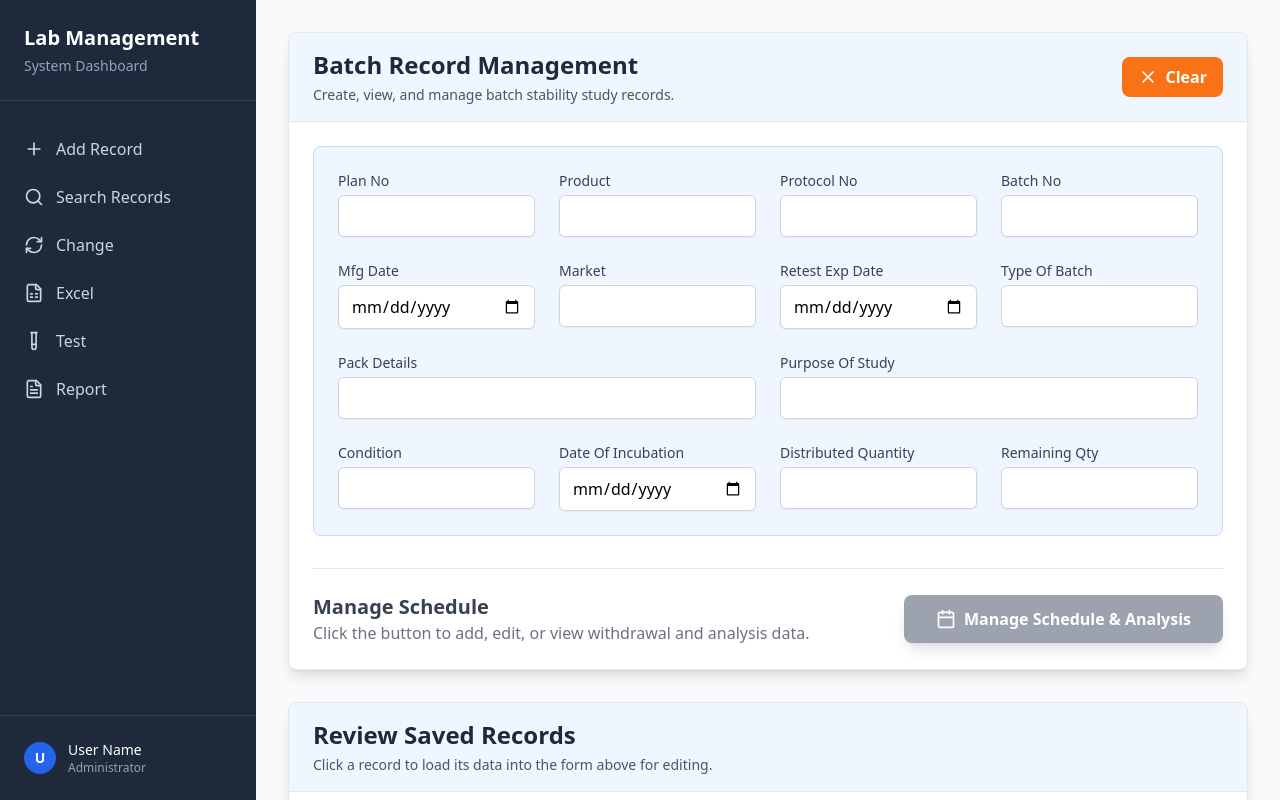
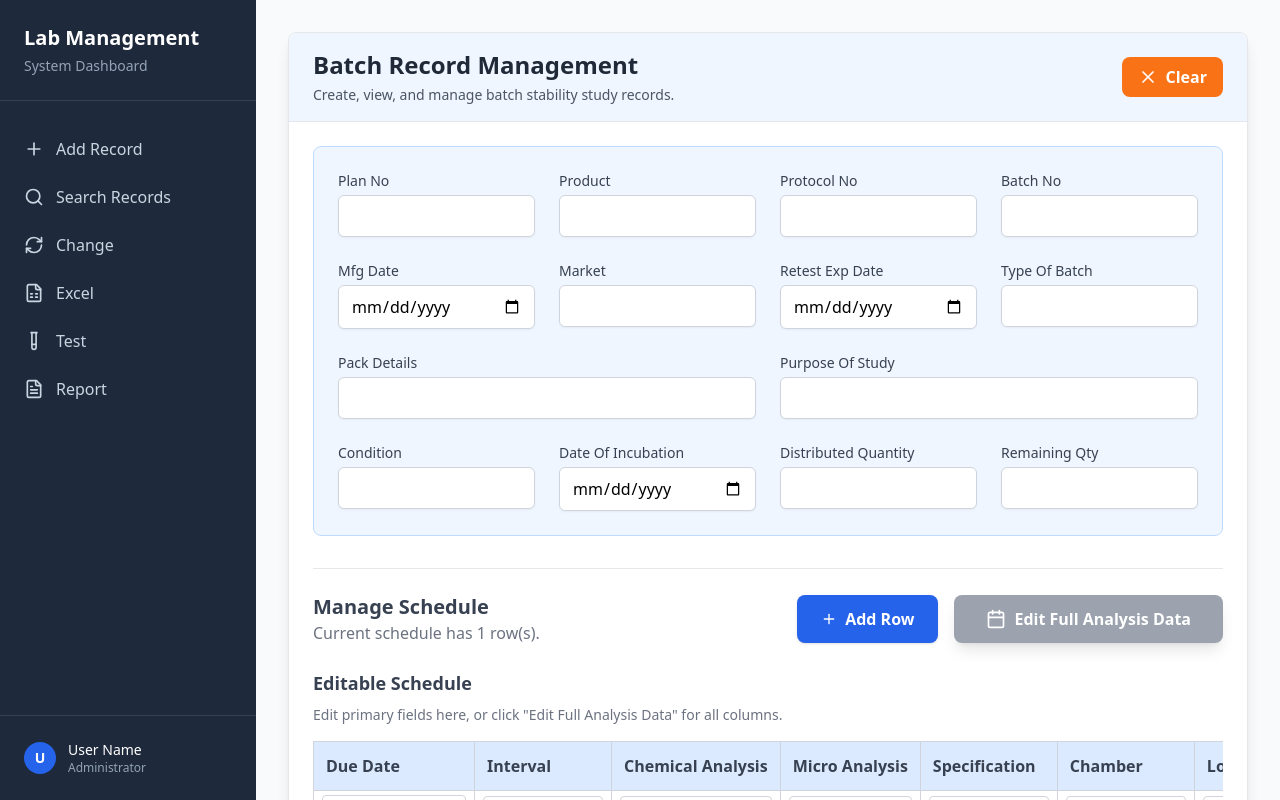
Before and after one commit to Pg-Mighty/Pharma-UI, a React (Vite) app: page / in a window 1280 px wide. Built offline with nearby package versions, Linux system fonts and the light colour scheme.

Commit message:
Changes made

```diff
--- a/src/components/DataForm.tsx
+++ b/src/components/DataForm.tsx
@@ -1,9 +1,10 @@
 import React, { useState } from 'react';
-import { Save, Calendar, Trash2, X, Plus } from 'lucide-react';
+import { Save, Calendar, Edit3, Trash2, X, Plus } from 'lucide-react';
 
 // --- INTERFACES ---
 // This new interface combines withdrawal and analysis data for a 1:1 relationship
 interface ScheduleAndAnalysisEntry {
+    // Fields from former WithdrawalEntry
     dueDate: string;
     interval: string;
     chemicalAnalysis: string;
@@ -45,12 +46,11 @@ interface ScheduleDataPopupProps {
     onSave: () => void;
     schedule: ScheduleAndAnalysisEntry[];
     onUpdate: (index: number, field: keyof ScheduleAndAnalysisEntry, value: string) => void;
-    onAddRow: () => void;
     onRemoveRow: (index: number) => void;
     batchRecords: BatchRecord[];
 }
 
-const ScheduleDataPopup: React.FC<ScheduleDataPopupProps> = ({ isOpen, onClose, onSave, schedule, onUpdate, onAddRow, onRemoveRow, batchRecords }) => {
+const ScheduleDataPopup: React.FC<ScheduleDataPopupProps> = ({ isOpen, onClose, onSave, schedule, onUpdate, onRemoveRow, batchRecords }) => {
     if (!isOpen) return null;
 
     const uniqueChambers = React.useMemo(() => {
@@ -122,9 +122,6 @@ const ScheduleDataPopup: React.FC<ScheduleDataPopupProps> = ({ isOpen, onClose,
                             </tbody>
                         </table>
                     </div>
-                    <button onClick={onAddRow} className="mt-4 bg-blue-600 hover:bg-blue-700 text-white px-6 py-2 rounded-lg font-semibold transition-all duration-200 flex items-center gap-2 shadow hover:shadow-md">
-                        <Plus className="w-4 h-4" /> Add Row
-                    </button>
                 </div>
                 <div className="flex justify-end items-center mt-4 bg-green-200 p-4 rounded-b-lg">
                     <button onClick={onSave} className="bg-green-600 hover:bg-green-700 text-white px-8 py-2 rounded-md font-semibold flex items-center gap-2 transition-transform transform hover:scale-105">
@@ -173,6 +170,11 @@ const DataForm: React.FC = () => {
     };
 
     const removeScheduleRow = (index: number) => {
+        // Prevent removing the last row
+        if (currentRecord.schedule.length <= 1) {
+            alert("You must have at least one schedule row."); // Using alert as a placeholder
+            return;
+        }
         setCurrentRecord(prev => ({ ...prev, schedule: prev.schedule.filter((_, i) => i !== index) }));
     };
 
@@ -186,7 +188,8 @@ const DataForm: React.FC = () => {
             setCurrentRecord(initialRecordState); // Reset form for next entry
         }
         setPopupOpen(false);
-        alert('Batch record saved successfully!');
+        // Replaced alert with console.log for a cleaner experience
+        console.log('Batch record saved successfully!');
     };
 
     const viewRecord = (record: BatchRecord) => {
@@ -197,15 +200,30 @@ const DataForm: React.FC = () => {
         setCurrentRecord(initialRecordState);
     }
 
+    // Helper const for keys to show in the main form's editable table
+    const mainFormScheduleKeys: (keyof ScheduleAndAnalysisEntry)[] = [
+        'dueDate', 'interval', 'chemicalAnalysis', 'microAnalysis', 'specification', 'chamber', 'location'
+    ];
+
     return (
         <div className="p-4 md:p-8 bg-gray-50 min-h-screen font-sans">
+            {/* The datalist for chambers needs to be available for the main form too */}
+            <datalist id="chamber-options-main">
+                {React.useMemo(() => {
+                    const allChambers = batchRecords
+                        .flatMap(record => record.schedule || [])
+                        .map(analysis => analysis.chamber)
+                        .filter(Boolean);
+                    return [...new Set(allChambers)];
+                }, [batchRecords]).map(chamber => <option key={chamber} value={chamber} />)}
+            </datalist>
+
             <ScheduleDataPopup
                 isOpen={isPopupOpen}
                 onClose={() => setPopupOpen(false)}
                 onSave={finalizeRecord}
                 schedule={currentRecord.schedule}
                 onUpdate={updateScheduleRow}
-                onAddRow={addScheduleRow}
                 onRemoveRow={removeScheduleRow}
                 batchRecords={batchRecords}
             />
@@ -247,56 +265,76 @@ const DataForm: React.FC = () => {
                             <div className="flex justify-between items-center">
                                 <div>
                                     <h2 className="text-xl font-semibold text-gray-700">Manage Schedule</h2>
-                                    <p className="text-gray-500">Click the button to add, edit, or view withdrawal and analysis data.</p>
+                                    <p className="text-gray-500">
+                                        Current schedule has {currentRecord.schedule.length} row(s).
+                                    </p>
                                 </div>
+                                <div className="flex gap-4">
+                                    <button onClick={addScheduleRow} className="bg-blue-600 hover:bg-blue-700 text-white px-6 py-2 rounded-lg font-semibold transition-all duration-200 flex items-center gap-2 shadow hover:shadow-md">
+                                        <Plus className="w-4 h-4" /> Add Row
+                                    </button>
                                     <button
                                         onClick={handleOpenPopup}
                                         className="bg-cyan-500 hover:bg-cyan-600 text-white px-8 py-3 rounded-lg font-semibold transition-all duration-200 flex items-center justify-center gap-2 disabled:bg-gray-400 disabled:cursor-not-allowed shadow-lg hover:shadow-cyan-500/50 transform hover:scale-105"
                                         disabled={!currentRecord.planNo || !currentRecord.product || !currentRecord.batchNo}
                                     >
                                         <Calendar className="w-5 h-5" />
-                                    Manage Schedule & Analysis
+                                        Edit Full Analysis Data
                                     </button>
                                 </div>
                             </div>
                         </div>
-                </div>
-            </div>
 
-            {/* Displaying Saved Records (Optional - can be uncommented if needed) */}
-            <div className="max-w-7xl mx-auto mt-8">
-                <div className="bg-white rounded-lg shadow-lg border border-gray-200">
-                    <div className="bg-blue-50 px-6 py-4 border-b border-gray-200 rounded-t-lg">
-                        <h1 className="text-2xl font-bold text-gray-800">Review Saved Records</h1>
-                        <p className="text-sm text-gray-600 mt-1">Click a record to load its data into the form above for editing.</p>
-                    </div>
-                    <div className="p-6">
-                        <div className="overflow-x-auto">
-                            {batchRecords.length > 0 ? (
+                        {/* --- EDITABLE SCHEDULE TABLE (Replaces Summary Table) --- */}
+                        {currentRecord.schedule.length > 0 && (
+                            <div className="mt-6 overflow-x-auto">
+                                <h3 className="text-lg font-semibold text-gray-700 mb-2">Editable Schedule</h3>
+                                <p className="text-sm text-gray-500 mb-4">
+                                    Edit primary fields here, or click "Edit Full Analysis Data" for all columns.
+                                </p>
                                 <table className="w-full border-collapse border border-gray-300">
-                                    <thead>
-                                    <tr className="bg-blue-100">
-                                        <th className="border border-gray-300 px-4 py-3 text-left font-semibold text-gray-700">Plan No.</th>
-                                        <th className="border border-gray-300 px-4 py-3 text-left font-semibold text-gray-700">Product</th>
-                                        <th className="border border-gray-300 px-4 py-3 text-left font-semibold text-gray-700">Batch No.</th>
-                                        <th className="border border-gray-400 px-3 py-2 text-left font-bold text-gray-800">Market</th>
+                                    <thead className="bg-blue-100">
+                                    <tr>
+                                        {mainFormScheduleKeys.map(key => (
+                                            <th key={key} className="border border-gray-300 px-3 py-3 text-left font-semibold text-gray-700 whitespace-nowrap">
+                                                {key.replace(/([A-Z])/g, ' $1').replace(/^./, str => str.toUpperCase())}
+                                            </th>
+                                        ))}
+                                        <th className="border border-gray-300 px-3 py-3 text-left font-semibold text-gray-700">Action</th>
                                     </tr>
                                     </thead>
-                                    <tbody>
-                                    {batchRecords.map((record, index) => (
-                                        <tr key={index} className="hover:bg-blue-50 transition-colors cursor-pointer" onClick={() => viewRecord(record)}>
-                                            <td className="border border-gray-300 px-4 py-3 text-gray-800 font-medium">{record.planNo}</td>
-                                            <td className="border border-gray-300 px-4 py-3 text-gray-800">{record.product}</td>
-                                            <td className="border border-gray-300 px-4 py-3 text-gray-800 font-medium">{record.batchNo}</td>
-                                            <td className="border border-gray-300 px-4 py-3 text-gray-800">{record.market}</td>
+                                    <tbody className="bg-white">
+                                    {currentRecord.schedule.map((entry, index) => (
+                                        <tr key={index} className="hover:bg-blue-50">
+                                            {mainFormScheduleKeys.map(fieldKey => (
+                                                <td key={fieldKey} className="border border-gray-300 px-2 py-1">
+                                                    <input
+                                                        type={(fieldKey === 'dueDate') ? 'date' : 'text'}
+                                                        list={fieldKey === 'chamber' ? 'chamber-options-main' : undefined}
+                                                        value={entry[fieldKey]}
+                                                        onChange={(e) => updateScheduleRow(index, fieldKey, e.target.value)}
+                                                        className="w-full min-w-[120px] px-2 py-1 border border-gray-300 rounded focus:outline-none focus:ring-1 focus:ring-blue-500 bg-white text-sm"
+                                                    />
+                                                </td>
+                                            ))}
+                                            <td className="border border-gray-300 px-2 py-1 text-center">
+                                                <button
+                                                    onClick={() => removeScheduleRow(index)}
+                                                    className="text-red-600 hover:text-red-800 transition-colors p-1 disabled:text-gray-400 disabled:cursor-not-allowed"
+                                                    title="Remove Row"
+                                                    disabled={currentRecord.schedule.length <= 1} // Disable removing the last row
+                                                >
+                                                    <Trash2 className="w-5 h-5" />
+                                                </button>
+                                            </td>
                                         </tr>
                                     ))}
                                     </tbody>
                                 </table>
-                            ) : (
-                                <p className="text-center text-gray-500 py-4">No batch records have been saved yet.</p>
+                            </div>
                         )}
-                        </div>
+                        {/* --- END OF EDITABLE TABLE --- */}
+
                     </div>
                 </div>
             </div>
```
Lines whose indentation alone changed are shown as unchanged.
